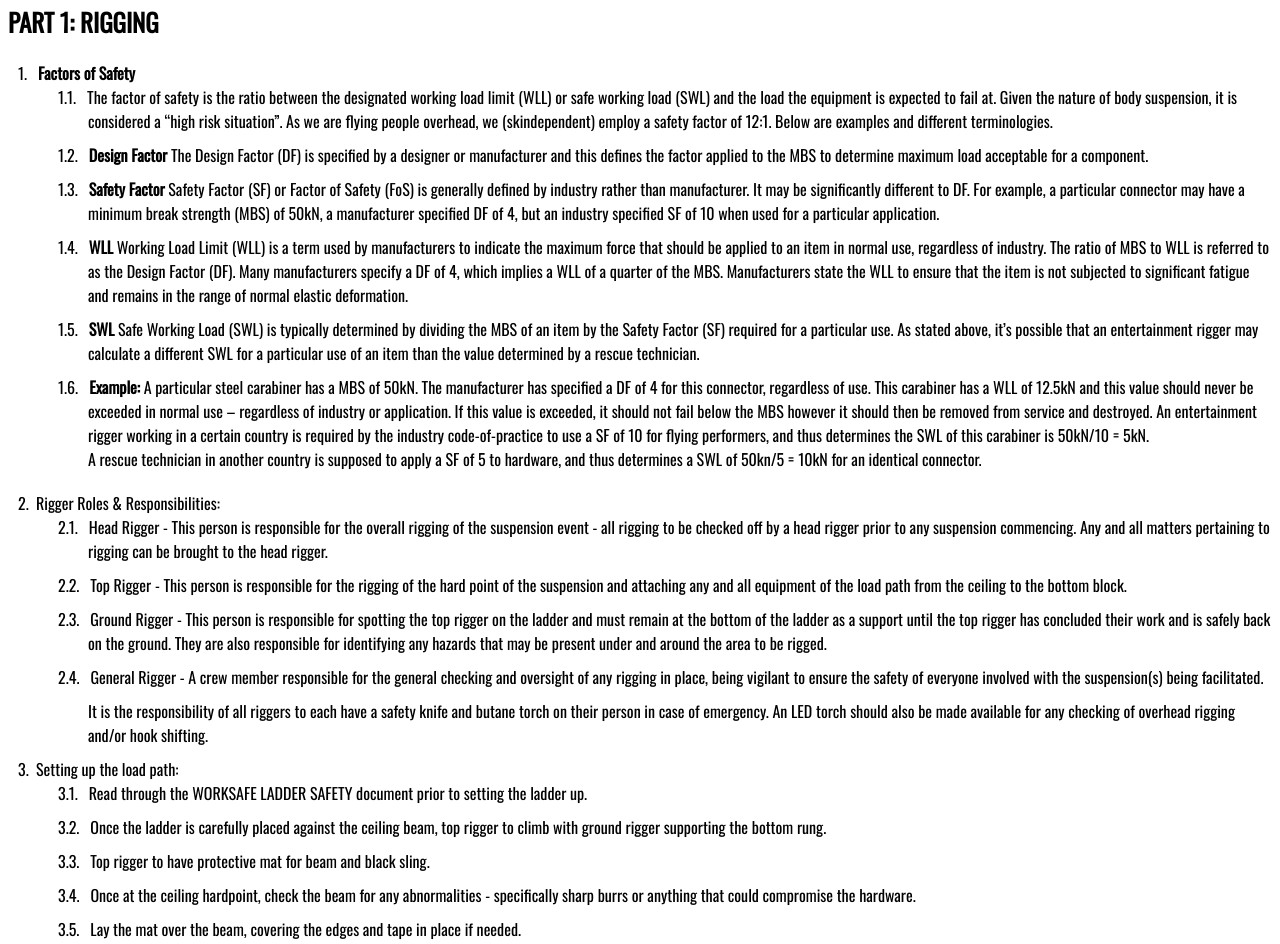
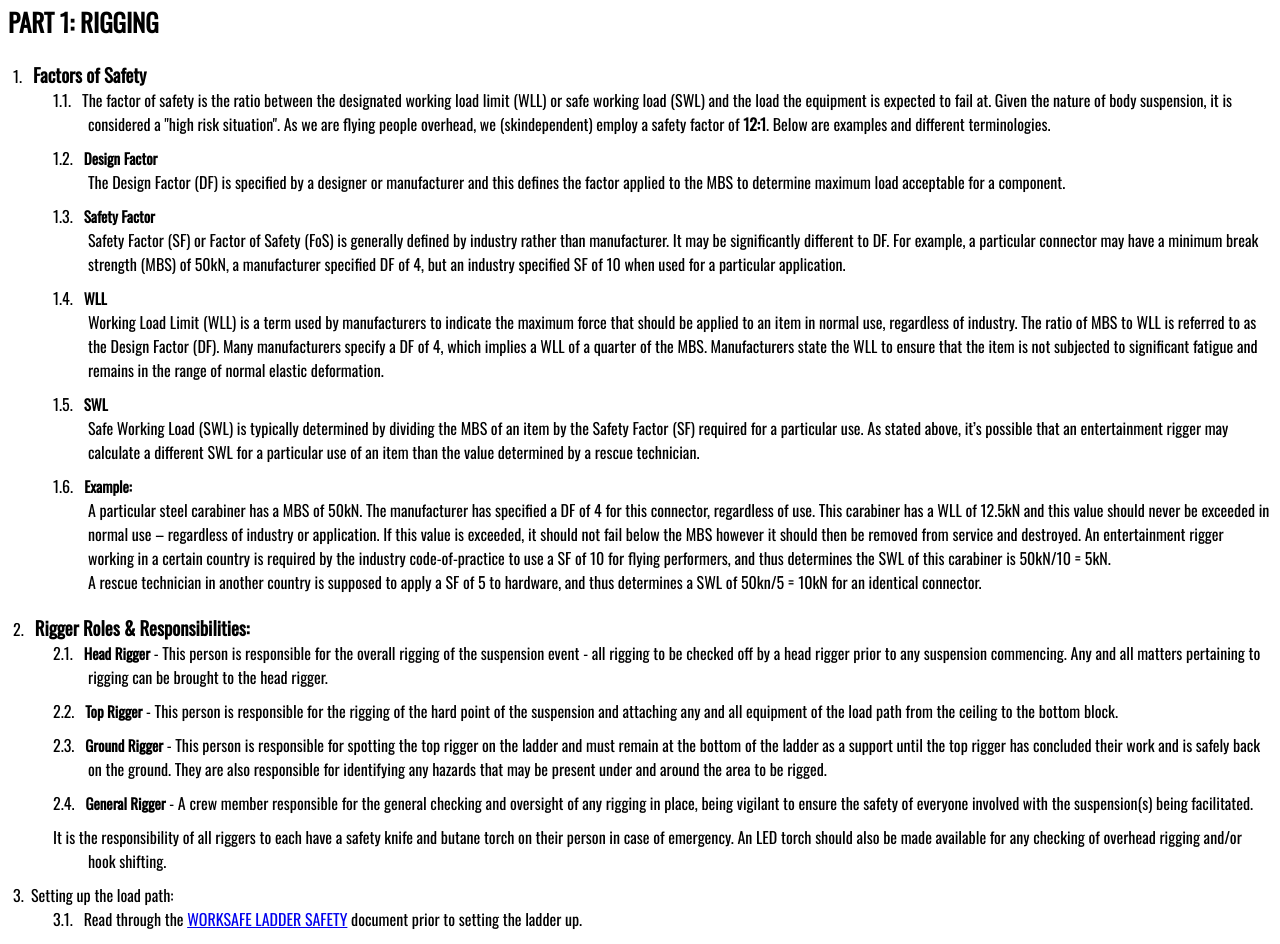
Before and after one commit to aebelenkiy/skindependent-protocols-2021, a plain HTML site: page index.html in a window 1280 px wide. Shown: the part 1199-2143 px from the top of the page. Drawn offline with nearby package versions, Linux system fonts and the light colour scheme.

Commit message:
section 2 and 3 update

```diff
--- a/index.html
+++ b/index.html
@@ -10,6 +10,10 @@
   .informative{
     font-family: Oswald;
   }
+  .italic{
+    font-family: Oswald;
+  }
+
   ol {
     counter-reset: item;
     list-style-position: outside;
@@ -29,7 +33,7 @@
 
   li:not(.skip) {
       list-style-type: counters(item, ".") "";
-      text-indent: -30px;
+      text-indent: -35px;
       padding-bottom: 10px;
   }
 
@@ -41,10 +45,8 @@
 
 
  li.skip:before {
-    content:"\a0\a0\a0"; /* some white-space... optional */
+    /*content:"\a0\a0\a0";*/
 }
-
-
 
 .logo {letter-spacing: -2px
 ; font-size: 30px}
@@ -58,9 +60,12 @@ h1{font-size: 30}
 h2{font-size: 25}
 
 h3{font-size: 20
-font-weight: bold;}
+font-weight: bold;
+display: inline;}
 
-h4{font-size: 15}
+h4{font-size: 15;
+font-weight: bold;
+display: inline;}
 
 </style>
 
@@ -123,56 +128,58 @@ h4{font-size: 15}
       <h2>PART 1: RIGGING</h2>
       <ol>
           <li id="Factors_of_Safety">
-            <strong>Factors of Safety</strong>
+            <h3>Factors of Safety</h3>
             <ol>
               <li>
-                The factor of safety is the ratio between the designated working load limit (WLL) or safe working load (SWL) and the load the equipment is expected to fail at. Given the nature of body suspension, it is considered a “high risk situation”. As we are flying people overhead, we (skindependent) employ a safety factor of 12:1. Below are examples and different terminologies.
+                The factor of safety is the ratio between the designated working load limit (WLL) or safe working load (SWL) and the load the equipment is expected to fail at. Given the nature of body suspension, it is considered a "high risk situation". As we are flying people overhead, we (skindependent) employ a safety factor of <strong>12:1</strong>. Below are examples and different terminologies.
               </li>
               <li>
-                <strong>Design Factor</strong>
+                <h4>Design Factor</h4><br>
                 The Design Factor (DF) is specified by a designer or manufacturer and this defines the factor applied to the MBS to determine maximum load acceptable for a component.
               </li>
               <li>
-                <strong>Safety Factor</strong>
+                <h4>Safety Factor</h4><br>
                 Safety Factor (SF) or Factor of Safety (FoS) is generally defined by industry rather than manufacturer.  It may be significantly different to DF.  For example, a particular connector may have a minimum break strength (MBS) of 50kN, a manufacturer specified DF of 4, but an industry specified SF of 10 when used for a particular application.
               </li>
               <li>
-                <strong>WLL</strong>
+                <h4>WLL</h4><br>
                 Working Load Limit (WLL) is a term used by manufacturers to indicate the maximum force that should be applied to an item in normal use, regardless of industry.  The ratio of MBS to WLL is referred to as the Design Factor (DF).  Many manufacturers specify a DF of 4, which implies a WLL of a quarter of the MBS.  Manufacturers state the WLL to ensure that the item is not subjected to significant fatigue and remains in the range of normal elastic deformation.
               </li>
               <li>
-                <strong>SWL</strong>
+                <h4>SWL</h4><br>
                 Safe Working Load (SWL) is typically determined by dividing the MBS of an item by the Safety Factor (SF) required for a particular use.  As stated above, it’s possible that an entertainment rigger may calculate a different SWL for a particular use of an item than the value determined by a rescue technician.
               </li>
               <li>
-                <strong>Example:</strong>
+                <h4>Example:</h4><br>
                 A particular steel carabiner has a MBS of 50kN.  The manufacturer has specified a DF of 4 for this connector, regardless of use. This carabiner has a WLL of 12.5kN and this value should never be exceeded in normal use – regardless of industry or application.  If this value is exceeded, it should not fail below the MBS however it should then be removed from service and destroyed. An entertainment rigger working in a certain country is required by the industry code-of-practice to use a SF of 10 for flying performers, and thus determines the SWL of this carabiner is 50kN/10 = 5kN. <br>
                 A rescue technician in another country is supposed to apply a SF of 5 to hardware, and thus determines a SWL of 50kn/5 = 10kN for an identical connector.
               </li>
             </ol>
           </li>
-         <li id="Rigger_Roles_&_Responsibilities">Rigger Roles & Responsibilities:
+         <li id="Rigger_Roles_&_Responsibilities">
+          <h3>Rigger Roles & Responsibilities:</h3>
           <ol>
            <li>
-            Head Rigger - This person is responsible for the overall rigging of the suspension event - all rigging to be checked off by a head rigger prior to any suspension commencing. Any and all matters pertaining to rigging can be brought to the head rigger.
+            <h4>Head Rigger</h4> - This person is responsible for the overall rigging of the suspension event - all rigging to be checked off by a head rigger prior to any suspension commencing. Any and all matters pertaining to rigging can be brought to the head rigger.
            </li>
            <li>
-            Top Rigger - This person is responsible for the rigging of the hard point of the suspension and attaching any and all equipment of the load path from the ceiling to the bottom block.
+            <h4>Top Rigger</h4> - This person is responsible for the rigging of the hard point of the suspension and attaching any and all equipment of the load path from the ceiling to the bottom block.
            </li>
            <li>
-            Ground Rigger - This person is responsible for spotting the top rigger on the ladder and must remain at the bottom of the ladder as a support until the top rigger has concluded their work and is safely back on the ground. They are also responsible for identifying any hazards that may be present under and around the area to be rigged.
+            <h4>Ground Rigger</h4> - This person is responsible for spotting the top rigger on the ladder and must remain at the bottom of the ladder as a support until the top rigger has concluded their work and is safely back on the ground. They are also responsible for identifying any hazards that may be present under and around the area to be rigged.
            </li>
            <li>
-            General Rigger - A crew member responsible for the general checking and oversight of any rigging in place, being vigilant to ensure the safety of everyone involved with the suspension(s) being facilitated.
+            <h4>General Rigger</h4> - A crew member responsible for the general checking and oversight of any rigging in place, being vigilant to ensure the safety of everyone involved with the suspension(s) being facilitated.
            </li>
-            It is the responsibility of all riggers to each have a safety knife and butane torch on their person in case of emergency. An LED torch should also be made available for any checking of overhead rigging and/or hook shifting.
+           <li class="skip">
+           	It is the responsibility of all riggers to each have a safety knife and butane torch on their person in case of emergency. An LED torch should also be made available for any checking of overhead rigging and/or hook shifting.
            </li>
           </ol>
          </li>
          <li id="Setting_up_the_load_path">Setting up the load path:
           <ol>
            <li>
-            Read through the WORKSAFE LADDER SAFETY document prior to setting the ladder up.
+            Read through the <a href="https://www.worksafe.govt.nz/topic-and-industry/working-at-height/safe-working-with-ladders-and-stepladders-construction/?fbclid=IwAR2wlS5ZM3XXC_AvdDPMiL4tLGPUy0J5fwAsXi33ssXABOTi8eOWQTXNcII#:~:text=Don't%20rest%20tools%20or,and%20one%20hand%20when%20working">WORKSAFE LADDER SAFETY</a> document prior to setting the ladder up.
            </li>
            <li>
             Once the ladder is carefully placed against the ceiling beam, top rigger to climb with ground rigger supporting the bottom rung.
@@ -201,7 +208,9 @@ h4{font-size: 15}
            <li>
             It is the responsibility of the head rigger to attach a GREEN tag to the hard point where the load path begins, once all connections have been checked. This includes but is not limited to:
             <ol>
-             <li>Protective mat covering the beam - make sure is not moving around and is covering all edges</li>
+             <li>
+              Protective mat covering the beam - make sure is not moving around and is covering all edges
+             </li>
              <li>Sling/Spanset - check it is evenly wrapped and not bunched</li>
              <li>Rapide - check gate is threaded down properly</li>
              <li>Pulley shackle - check pin is threaded and moused with a red cable tie properly</li>
```
